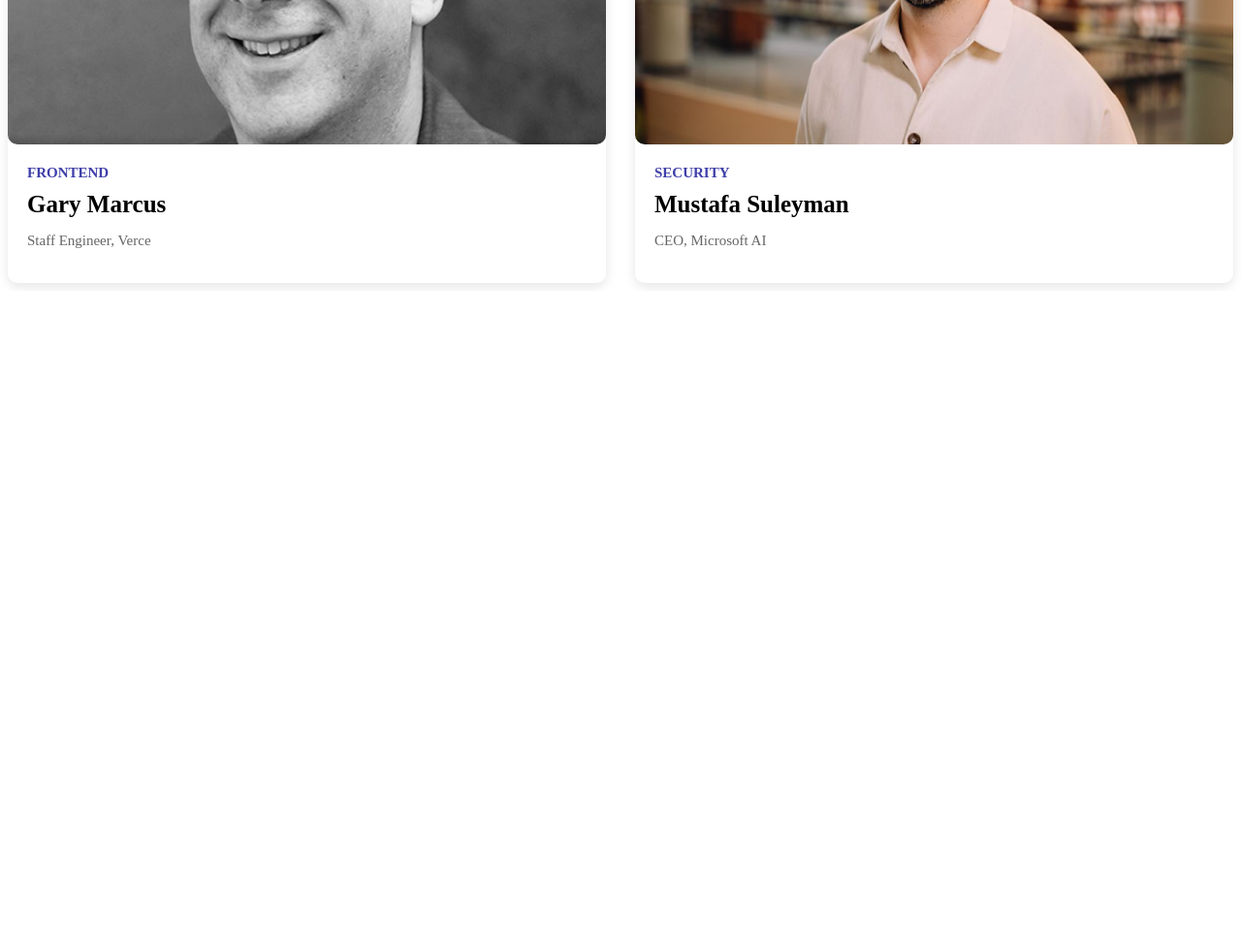
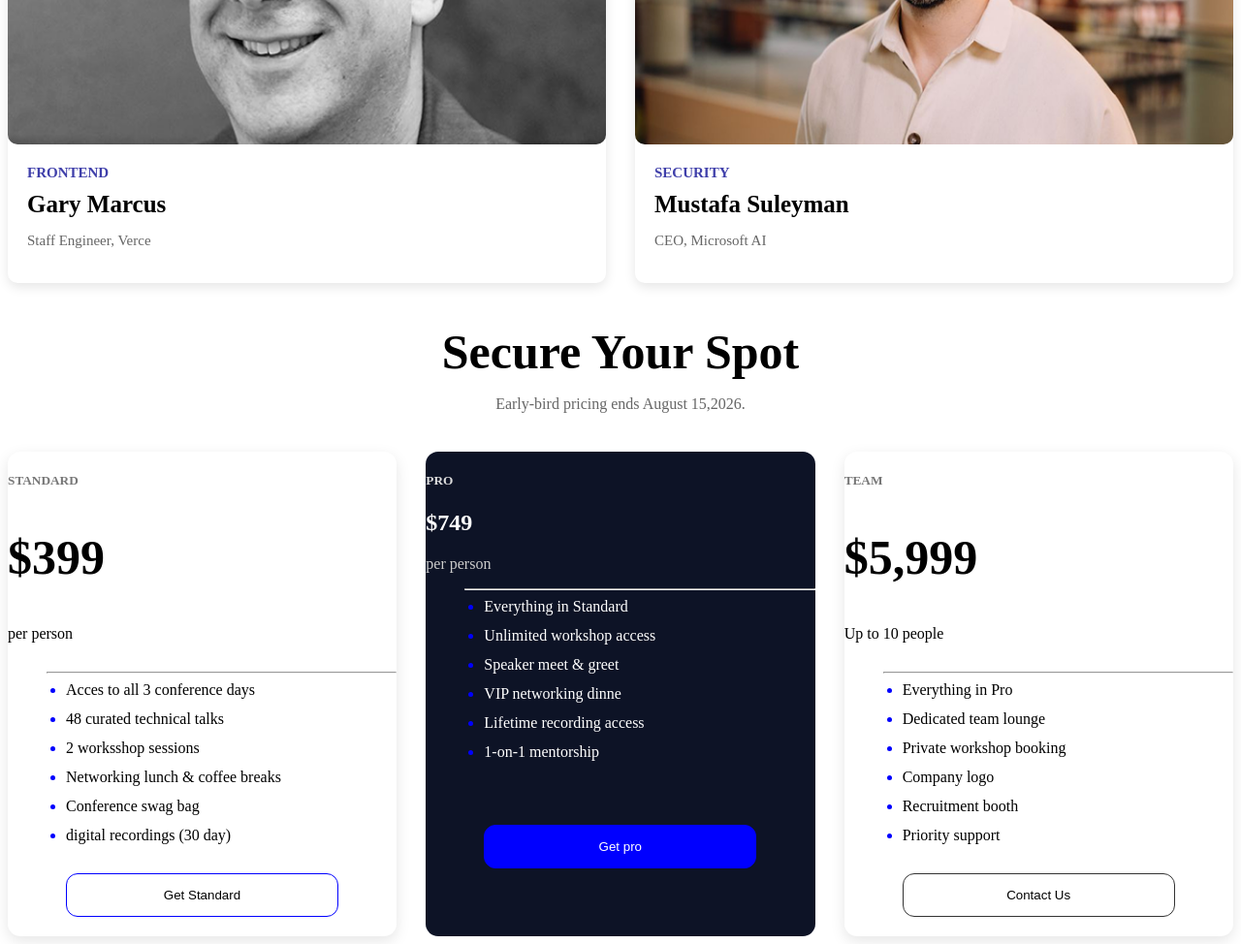
Before and after one commit to shakilrana701888-a11y/B14-Assingnment---01, a plain HTML site: page index.html in a window 1280 px wide. Shown: the part 1564-2538 px from the top of the page at 97% size. Before the commit the page ends 1864 px from the top, so only its background shows below. Drawn offline with Linux system fonts and the light colour scheme.

Commit message:
Add pricing section

```diff
--- a/index.html
+++ b/index.html
@@ -102,5 +102,72 @@
 
     </section>
     <!-- speakers section end -->
+
+    <!-- pricing section -->
+
+    <section class="container">
+        <div class="title">
+            <h2>Secure Your Spot</h2>
+            <p>Early-bird pricing ends August 15,2026.</p>
+    </div>
+
+    <div  class=" pricing-content">
+        <div class="card-c">
+            <h5>STANDARD</h5>
+            <h1>$399</h1>
+            <span>per person</span>
+            <ul>
+                       <hr>
+                <li>Acces to all 3 conference days</li>
+                <li>48 curated technical talks</li>
+                <li>2 worksshop sessions</li>
+                <li>Networking lunch & coffee breaks</li>
+                <li>Conference swag bag</li>
+                <li>digital recordings (30 day)</li>
+
+            </ul>
+            <button class="btt">Get Standard</button>
+        </div>
+
+
+       <div class="card-active">
+        <h5>PRO</h5>
+        <h1>$749</h1>
+        <span>per person</span>
+
+        <ul>
+                   <hr>
+            <li>Everything in Standard</li>
+            <li>Unlimited workshop access</li>
+              <li>Speaker meet & greet</li>
+                <li>VIP networking dinne</li>
+                  <li>Lifetime recording access</li>
+                    <li>1-on-1 mentorship</li>
+                </ul>
+                <button>Get pro</button>
+       </div>
+
+       <div class="card-c">
+        <h5>TEAM</h5>
+        <h1>$5,999</h1>
+        <span>Up to 10 people</span>
+        <ul>
+            <hr>
+            <li>Everything in Pro</li>
+            <li>Dedicated team lounge</li>
+            <li>Private workshop booking</li>
+            <li>Company logo</li>
+            <li>Recruitment booth</li>
+            <li>Priority support</li>
+        </ul>
+        <button class="butto">Contact Us</button>
+
+       </div>
+
+
+    </div>
+    </section>
+
+     <!-- pricing section end -->
 </body>
 </html>
--- a/style.css
+++ b/style.css
@@ -143,3 +143,94 @@ h2{
     font-size: 15px;
 }
 /* speakers section end */
+/* pricing section  */
+.title{
+    text-align: center;
+    margin-bottom: 40px;
+}
+.title h2{
+    font-size: 50px;
+    margin-bottom: 10px;
+}
+.title p{
+    color: #666;
+}
+.pricing-content{
+    display: grid;
+    grid-template-columns: repeat(3,1fr);
+    gap: 30px;
+
+}
+.card-c{
+    background: #fff;
+    height: 500px;
+    border-radius: 13px;
+    box-shadow: 0 5px 15px rgba(0,0,0,0.1);
+
+}
+.card-active{
+    background:#0d1326 ;
+    color: #fff;
+    border-radius: 13px;
+    height: 500px;
+
+}
+.card-c h5{
+    color: #777;
+
+}
+.card-active h5{
+    color: #ddd;
+}
+.card-c h1{
+    font-size: 50px;
+}
+.card-c span{
+    content: #888;
+}
+.card-active span{
+    color: #ccc;
+}
+.card-c ul{
+    margin: 30px 0;
+}
+.card-c ul li{
+    margin-bottom: 12px;
+    list-style: disc;
+    margin-left: 20px;
+}
+.card-active ul li{
+     margin-bottom: 12px;
+    list-style: disc;
+    margin-left: 20px;
+}
+.butto{
+    width: 70%;
+    margin-left: 60px;
+    padding: 14px;
+    border:1px solid #333;
+    border-radius: 12px;
+    background: #fff;
+}
+.btt{
+    width: 70%;
+    margin-left: 60px;
+    padding: 14px;
+    border:1px solid blue;
+    border-radius: 12px;
+    background: #fff;
+}
+li::marker{
+    color: blue;
+}
+.card-active button{
+    background: blue;
+    color: #fff;
+    width: 70%;
+    margin-left: 60px;
+    padding: 14px;
+    border:1px solid blue;
+    border-radius: 12px;
+   margin-top: 50px;
+}
+/* pricing section end */
```
